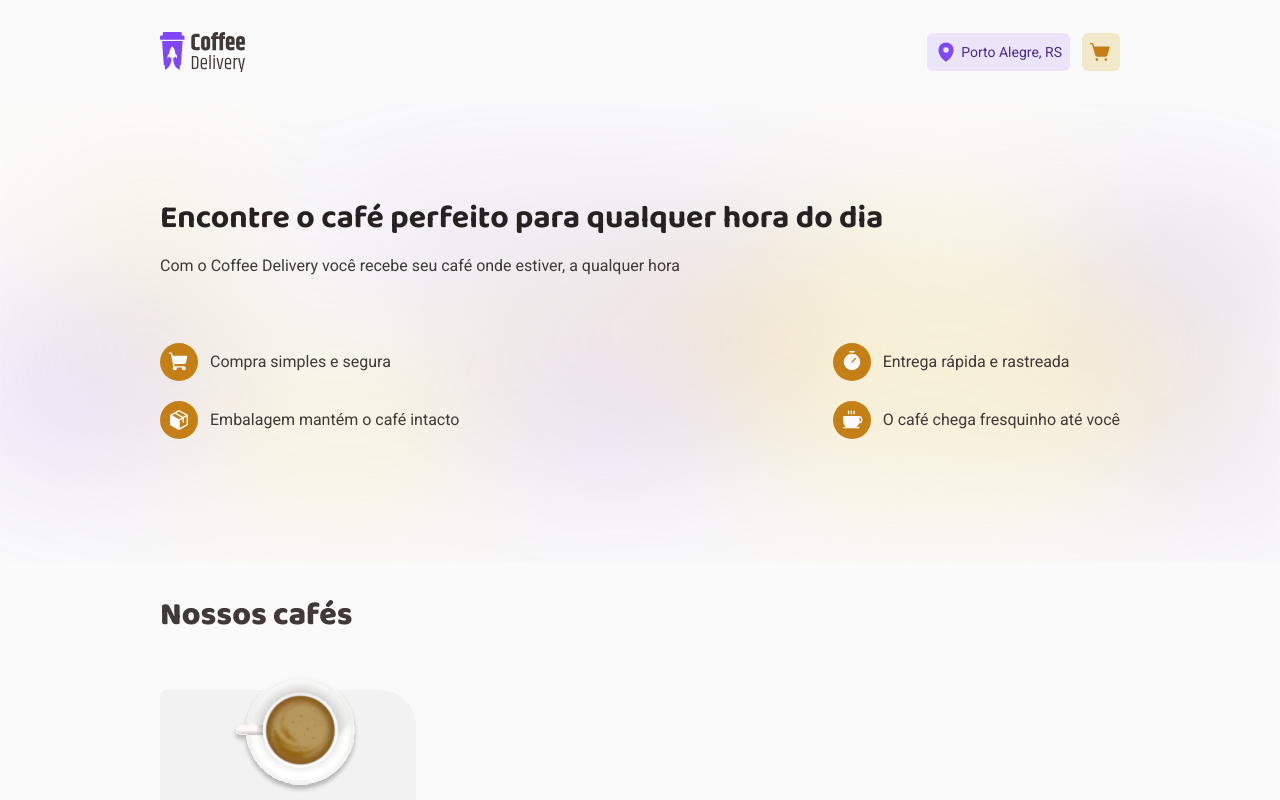
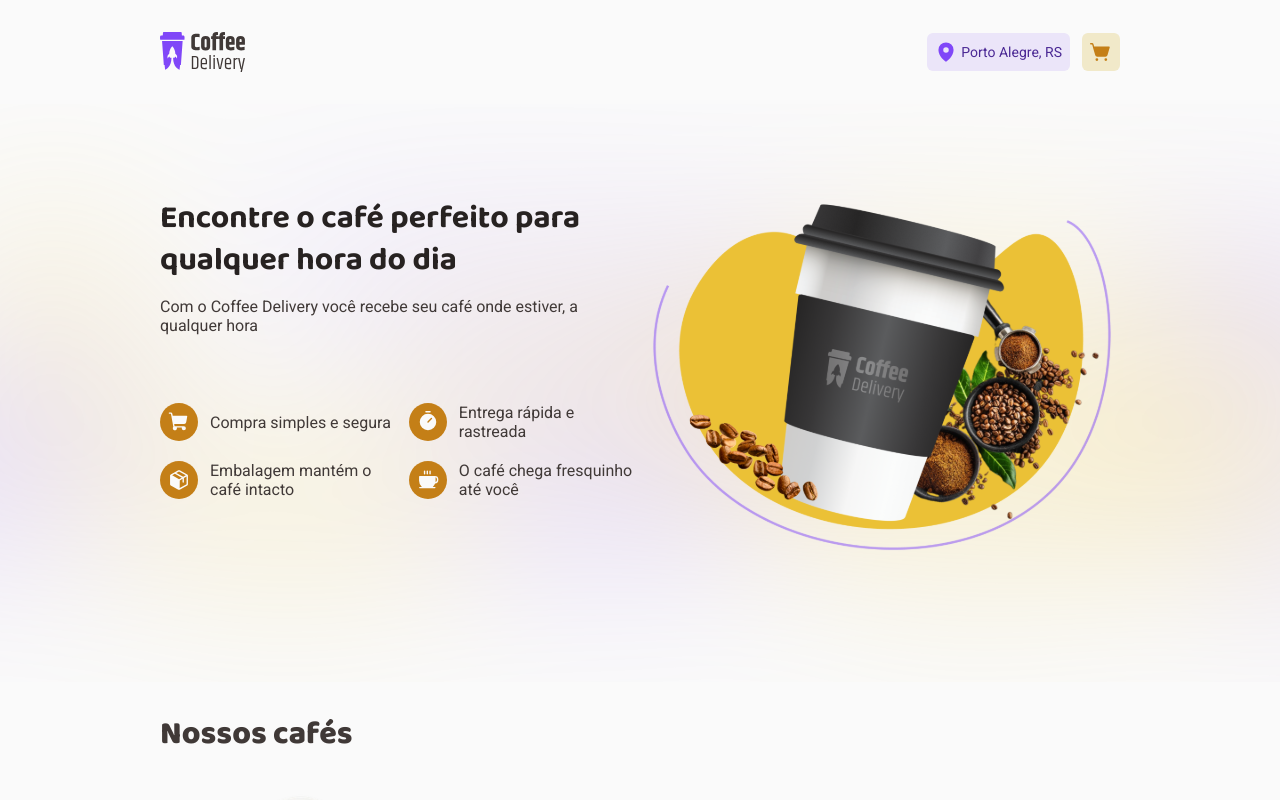
Before and after one commit to MartinGBB/coffee-delivery, a React (Vite) app: page / in a window 1280 px wide. Shown: the top 800 px of the page. Built offline with nearby package versions, Linux system fonts and the light colour scheme.

Commit message:
feat: adiciona imagem do banner e configura responsividade

```diff
--- a/src/pages/Home/index.tsx
+++ b/src/pages/Home/index.tsx
@@ -1,4 +1,5 @@
 import { Coffee, Package, ShoppingCart, Timer } from 'phosphor-react'
+import coffeBanner from '../../assets/coffeBanner.svg'
 import { Products } from './components/Products'
 import {
   BannerContainer,
@@ -13,6 +14,7 @@ export function Home() {
     <div>
       <BannerContainer>
         <ContentBanner>
+          <div>
             <TitleBanner>
               <h1>Encontre o café perfeito para qualquer hora do dia</h1>
               <p>
@@ -48,6 +50,8 @@ export function Home() {
                 O café chega fresquinho até você
               </p>
             </DescriptionBanner>
+          </div>
+          <img src={coffeBanner} alt="" />
         </ContentBanner>
       </BannerContainer>
       <HomeContainer>
--- a/src/pages/Home/styles.ts
+++ b/src/pages/Home/styles.ts
@@ -23,11 +23,24 @@ export const BannerContainer = styled.div`
 `
 
 export const ContentBanner = styled.div`
+  display: flex;
+  justify-content: space-between;
   padding-top: 5.875rem;
   padding-bottom: 7.75rem;
   margin: auto 10rem;
 
-  & svg {
+  img {
+    max-width: 29.75rem;
+
+    @media (max-width: 1200px) {
+      min-width: calc(29.75rem - 10%);
+    }
+    @media (max-width: 800px) {
+      display: none;
+    }
+  }
+
+  svg {
     color: ${({ theme }) => theme.background};
   }
 
```
Also changed, not shown: src/assets/coffeBanner.svg (added). Lines whose indentation alone changed are shown as unchanged.
